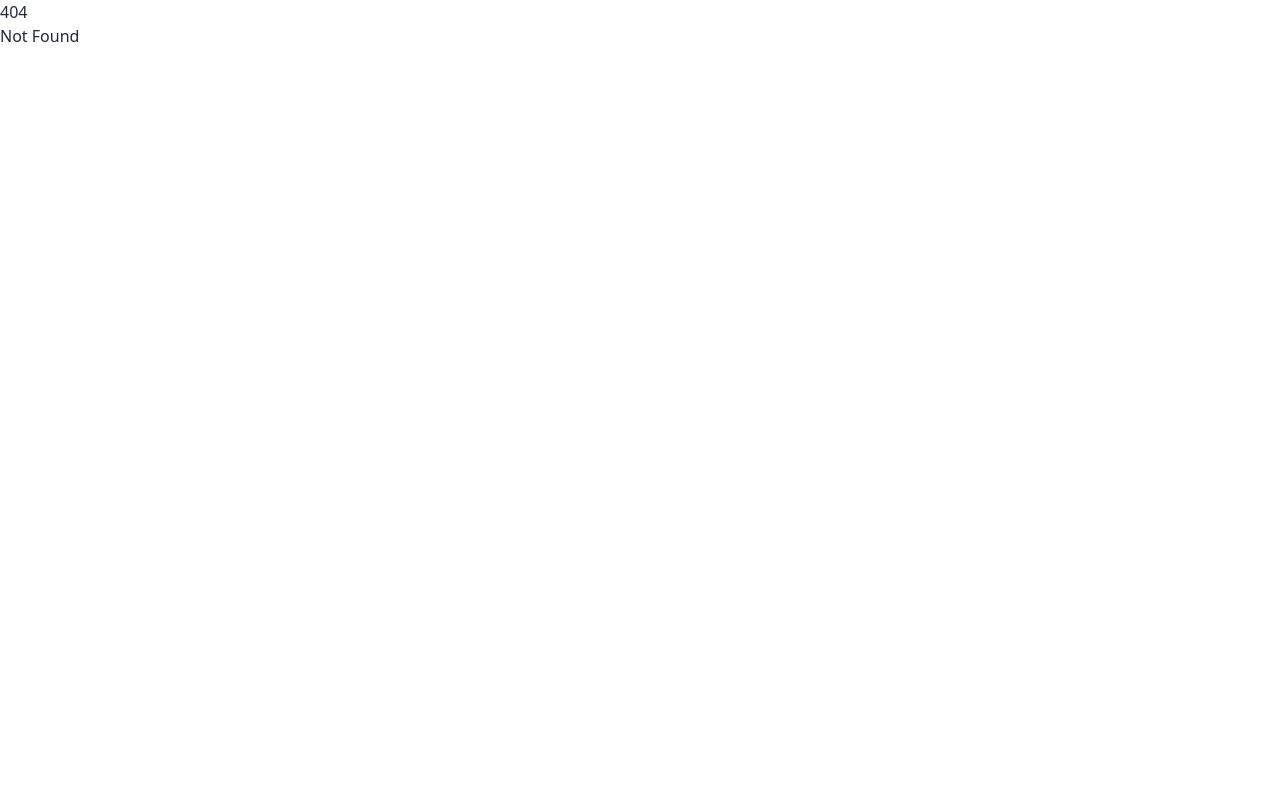
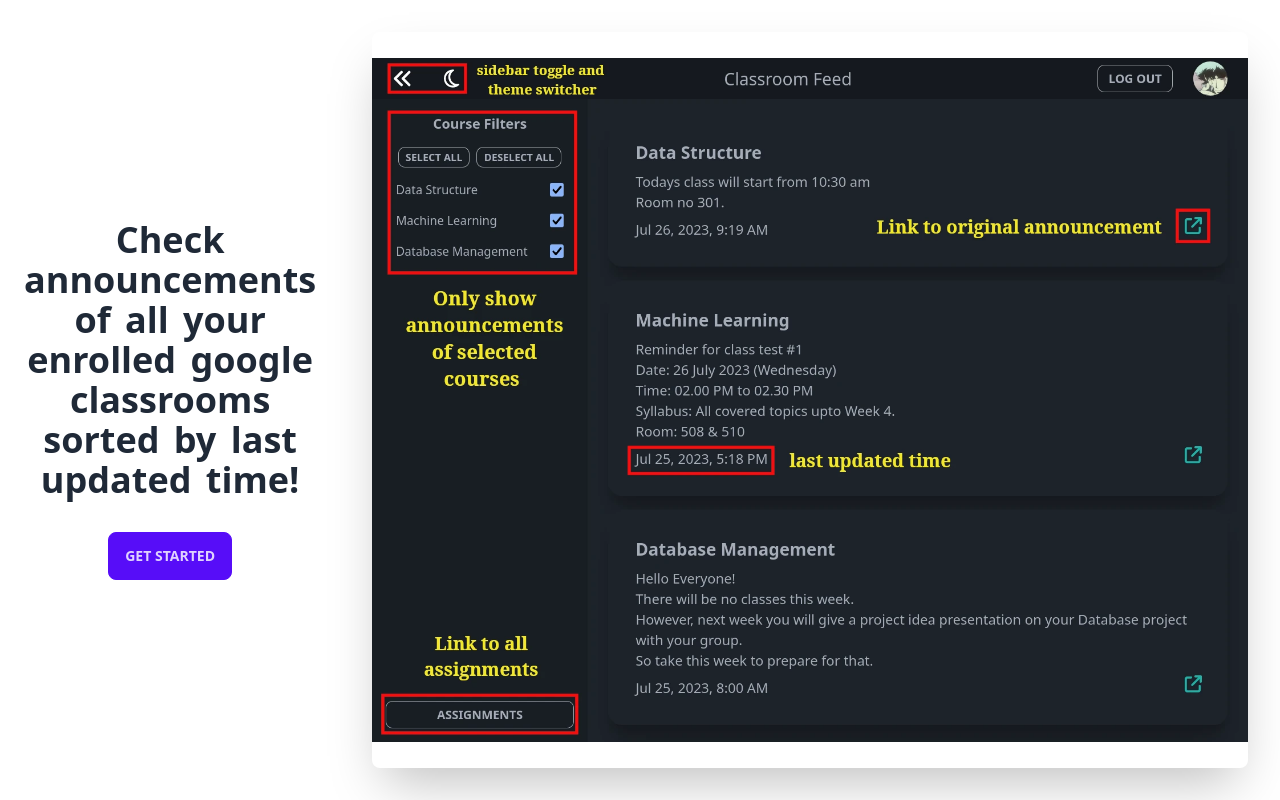
Before and after one commit to renzhamin/classroom-feed, a SvelteKit app: page /about in a window 1280 px wide. Before the commit this address had no page. Shown: the top 800 px of the page. Built offline with nearby package versions, Linux system fonts and the light colour scheme.

Commit message:
add about page

```diff
--- a/src/app.postcss
+++ b/src/app.postcss
@@ -7,4 +7,24 @@
     * {
         transition: background 1s;
     }
+
+    h1 {
+        word-spacing: 5px;
+    }
 }
+
+@layer components {
+    .flex-col-center {
+        display: flex;
+        flex-direction: column;
+        justify-content: center;
+        align-items: center;
+    }
+
+    .flex-row-center {
+        display: flex;
+        flex-direction: row;
+        justify-content: center;
+        align-items: center;
+    }
+}
--- a/src/lib/server/helpers.ts
+++ b/src/lib/server/helpers.ts
@@ -12,7 +12,7 @@ export function get_courses() {
 }
 
 export async function fetch_courses() {
-    const fetched_courses = get_courses().slice(0, 5)
+    const fetched_courses = get_courses().slice(0, 3)
     const courses: any = {}
 
     fetched_courses.forEach((course) => (courses[course.id] = course))
--- /dev/null
+++ b/src/routes/about/+page.svelte
@@ -0,0 +1,57 @@
+<div class=" w-screen">
+    <div class="flex-col-center lg:flex-row">
+        <div class="h-screen lg:h-full flex-col-center">
+            <div class="flex-col-center gap-y-8 lg:w-min px-6">
+                <h1 class="text-center text-4xl font-bold">
+                    Check announcements of all your enrolled google classrooms
+                    sorted by last updated time!
+                </h1>
+                <button class="btn btn-primary">Get Started</button>
+            </div>
+        </div>
+        <div class="h-screen lg:max-h-screen lg:p-8">
+            <img
+                src="/page-shot.webp"
+                alt="hero"
+                class="rounded-lg shadow-2xl object-contain h-full"
+                id="page-shot"
+            />
+        </div>
+    </div>
+    <div class="lg:flex-row-center">
+        <div
+            class="h-screen w-full bg-base-200 lg:p-16 lg:text-xl lg:basis-1/2"
+        >
+            <div class="h-full flex-col-center mx-12 lg:mx-0">
+                <h2 class="text-4xl text-center">How does it work ?</h2>
+                <p class="my-4">
+                    As soon as the page is loaded, announcements from all the
+                    courses are fetched concurrently!
+                </p>
+                <p>
+                    A caching mechanism is set in place to make the app as fast
+                    as it can be. If one user fetched announcements from a
+                    course then in the next minute anyone who tries to fetch
+                    announcements from the same course will get a cached
+                    response, making the google api the only bottleneck.
+                </p>
+            </div>
+        </div>
+        <div
+            class="h-screen flex-col-center lg:p-16 lg:text-xl mx-12 lg:mx-0 lg:basis-1/2"
+        >
+            <h2 class="text-4xl text-center">What are the limitations ?</h2>
+            <p class="my-4">
+                For each particular course only the latest 5 announcements are
+                fetched as the purpose of this app is to have a quick glance at
+                the latest announcements.
+            </p>
+            <p>
+                The google classroom api that is used to fetch the announcements
+                only allows a limited number of requests for free. To ensure all
+                the users get equal usage, the app enforces the limitation of
+                maximum 100 requests per day.
+            </p>
+        </div>
+    </div>
+</div>
```
Also changed, not shown: static/page-shot.webp (added).
